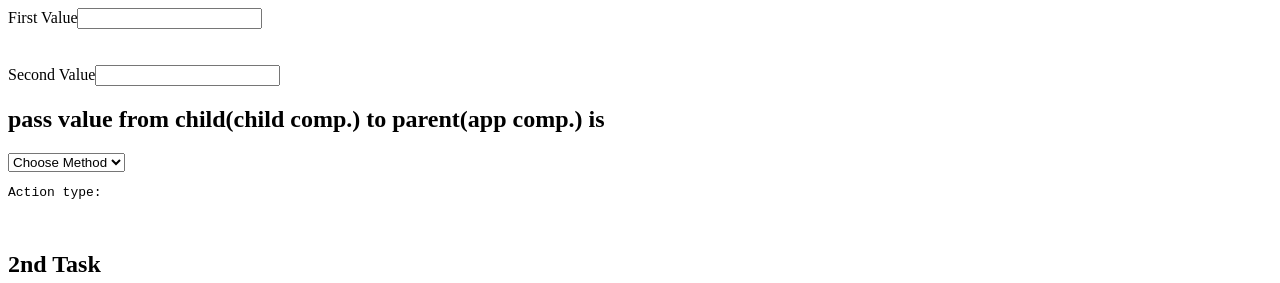
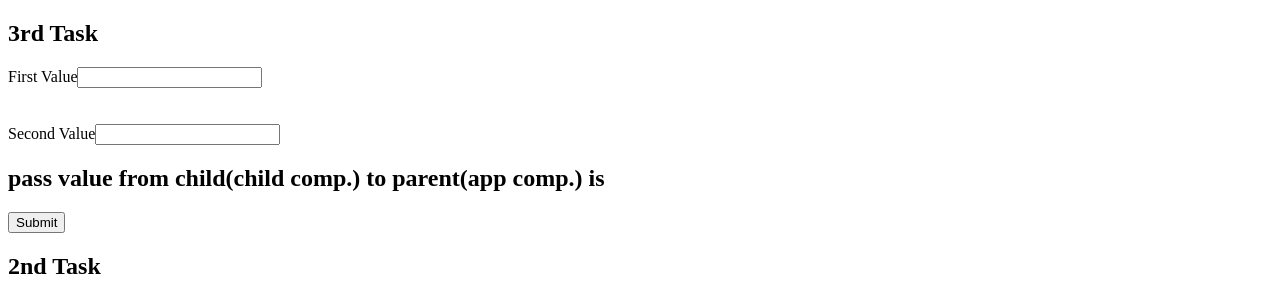
Before and after one commit to MukeshMkt/angularFirstProject, an Angular app: page / in a window 1280 px wide. Shown: the top 283 px of the page. Built offline with nearby package versions, Linux system fonts and the light colour scheme.

Commit message:
3rd task

```diff
--- a/src/app/app.component.html
+++ b/src/app/app.component.html
@@ -1,3 +1,4 @@
+<h2>3rd Task</h2>
 <label>First Value</label>
 <input type="number" name="data1" [(ngModel)]="data1" />
 <br />
--- a/src/app/app.component.ts
+++ b/src/app/app.component.ts
@@ -11,7 +11,7 @@ export class AppComponent {
   data1!: number;
   data2!: number;
 
-  updateData(item: number) {
+  updateData(item: number): void {
     this.data = item;
   }
 }
--- a/src/app/child/child.component.html
+++ b/src/app/child/child.component.html
@@ -1,8 +1,9 @@
-<select #sel (change)="changed(sel.value)">
+<!-- <select #sel (change)="changed(sel.value)">
   <option value="">Choose Method</option>
   <option value="add">ADD</option>
   <option value="subtract">SUBTRACT</option>
   <option value="multiply">MULTIPLY</option>
   <option value="divide">DIVIDE</option>
 </select>
-<pre>Action type: {{ value }}</pre>
+<pre>Action type: {{ value }}</pre> -->
+<button (click)="onClick()">Submit</button>
--- a/src/app/child/child.component.ts
+++ b/src/app/child/child.component.ts
@@ -51,4 +51,19 @@ export class ChildComponent implements OnInit {
     }
     return (this.value = value);
   }
+  onClick(): number {
+    if (
+      (this.data1 < 0 && this.data2 < 0) ||
+      this.data1 < 0 ||
+      this.data2 < 0
+    ) {
+      this.result = this.data1 / this.data2;
+      this.updateData.emit(this.result);
+    }
+    if (this.data1 > 0 && this.data2 > 0) {
+      this.result = this.data1 * this.data2;
+      this.updateData.emit(this.result);
+    }
+    return this.result;
+  }
 }
```
